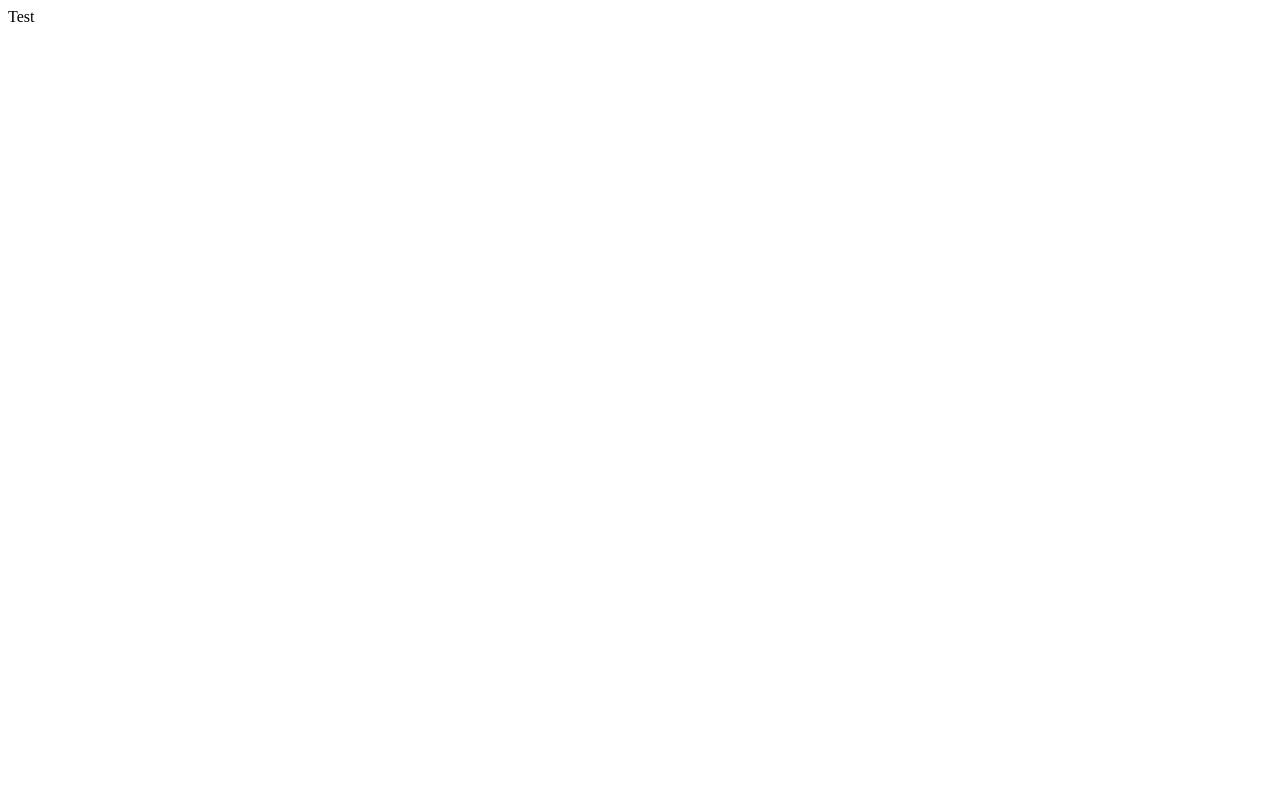
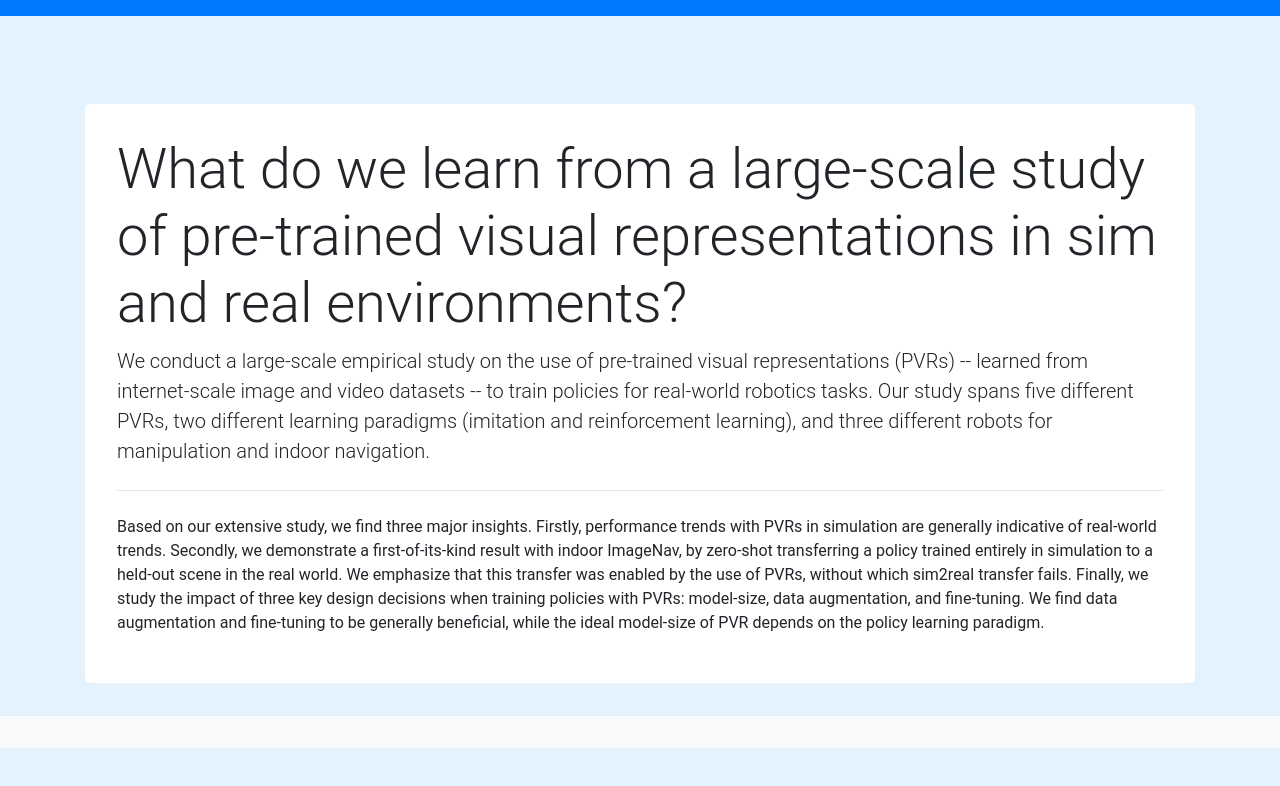
Before and after one commit to pvrs-sim2real/pvrs-sim2real.github.io, a plain HTML site: page index.html in a window 1280 px wide. Drawn offline with nearby package versions, Linux system fonts and the light colour scheme.

Commit message:
Update index.html

```diff
--- a/index.html
+++ b/index.html
@@ -1 +1,56 @@
-Test
+<!DOCTYPE html>
+<html lang="en">
+<head>
+    <meta charset="UTF-8">
+    <meta name="viewport" content="width=device-width, initial-scale=1, shrink-to-fit=no">
+    <title>What do we learn from a large-scale study of pre-trained visual representations in sim and real environments?</title>
+    <link rel="stylesheet" href="https://stackpath.bootstrapcdn.com/bootstrap/4.5.0/css/bootstrap.min.css">
+    <style>
+        body {
+            padding-top: 4.5rem;
+            font-family: "Roboto", sans-serif;
+            background-color: #e3f2fd;
+        }
+        .navbar-brand {
+            font-weight: bold;
+        }
+        .jumbotron {
+            background-color: #ffffff;
+            margin-top: 2rem;
+            padding: 2rem;
+        }
+        .footer {
+            font-size: 0.875rem;
+            text-align: center;
+            padding: 1rem 0;
+            background-color: #f8f9fa;
+            border-top: 1px solid #e9ecef;
+            margin-top: 2rem;
+        }
+    </style>
+</head>
+<body>
+    <nav class="navbar navbar-expand-md navbar-dark fixed-top bg-primary">
+        <div class="container">
+
+        </div>
+    </nav>
+
+    <main role="main" class="container">
+        <div class="jumbotron">
+            <h1 class="display-4">What do we learn from a large-scale study of pre-trained visual representations in sim and real environments?</h1>
+            <p class="lead">We conduct a large-scale empirical study on the use of pre-trained visual representations (PVRs) -- learned from internet-scale image and video datasets -- to train policies for real-world robotics tasks. Our study spans five different PVRs, two different learning paradigms (imitation and reinforcement learning), and three different robots for manipulation and indoor navigation.</p>
+            <hr class="my-4">
+            <p>Based on our extensive study, we find three major insights. Firstly, performance trends with PVRs in simulation are generally indicative of real-world trends. Secondly, we demonstrate a first-of-its-kind result with indoor ImageNav, by zero-shot transferring a policy trained entirely in simulation to a held-out scene in the real world. We emphasize that this transfer was enabled by the use of PVRs, without which sim2real transfer fails. Finally, we study the impact of three key design decisions when training policies with PVRs: model-size, data augmentation, and fine-tuning. We find data augmentation and fine-tuning to be generally beneficial, while the ideal model-size of PVR depends on the policy learning paradigm.</p>
+        </div>
+    </main>
+
+    <footer class="footer">
+        <div class="container">
+        </div>
+    </footer>
+
+    <script src="https://code.jquery.com/jquery-3.5.1.slim.min.js"></script>
+    <script src="https://stackpath.bootstrapcdn.com/bootstrap/4.5.0/js/bootstrap.min.js"></script>
+</body>
+</html>
```
